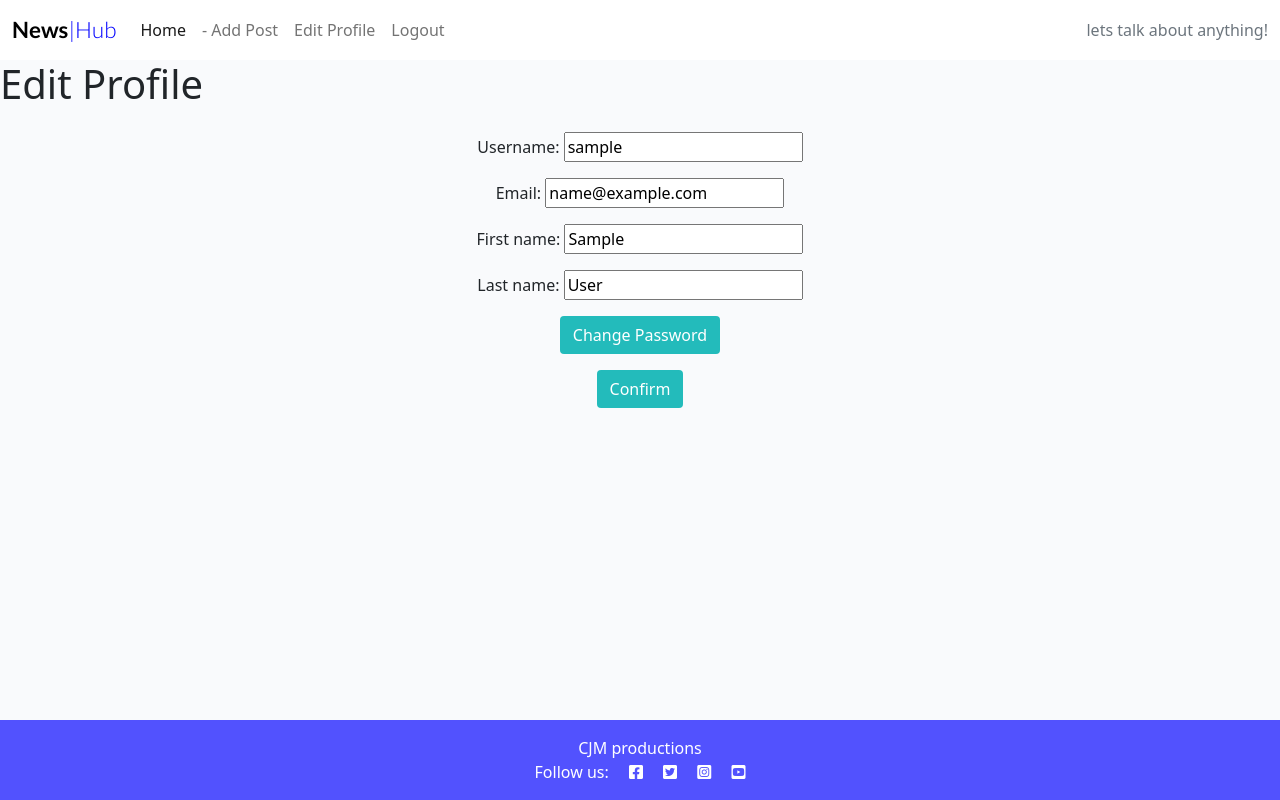
After one commit to Chrisloufa/News_Hub, a Django app: page /edit_profile/ in a window 1280 px wide. The commit adds this page. Run offline with Django 3.2, Linux system fonts and the light colour scheme; the visitor is signed in with stand-in values (Sample User, id 1).

Commit message:
create views for editing profil and password change

```diff
--- a/blog/forms.py
+++ b/blog/forms.py
@@ -1,4 +1,5 @@
-from .models import Comment, Post
+from .models import Comment, Post, User
+from django.contrib.auth.forms import UserChangeForm, PasswordChangeForm
 from django import forms
 
 
@@ -23,3 +24,32 @@ class PostForm (forms.ModelForm):
                 attrs={'class': 'form-control', 'value': '',
                        'id': 'user', 'type': 'hidden'}),
         }
+
+class EditProfileForm(UserChangeForm):
+    password = None
+    username = forms.CharField(max_length=100)
+    email = forms.CharField(max_length=100)
+    first_name = forms.CharField(max_length=100)
+    last_name = forms.CharField(max_length=100)
+
+    class Meta:
+        model = User
+        fields = ["username", "email", "first_name", "last_name"]
+        widgets = {
+            "username": forms.TextInput(attrs={"class": "form-control"}),
+            "email": forms.TextInput(attrs={"class": "form-control"}),
+            "first_name": forms.TextInput(attrs={"class": "form-control"}),
+            "last_name": forms.TextInput(attrs={"class": "form-control"}),
+        }
+
+class PasswordChangingForm(PasswordChangeForm):
+    old_password = forms.CharField(
+        max_length=100, label="Old Password", widget=forms.PasswordInput())
+    new_password1 = forms.CharField(
+        max_length=100, label="New Password", widget=forms.PasswordInput())
+    new_password2 = forms.CharField(
+        max_length=100, label="Confirm Password", widget=forms.PasswordInput())
+
+    class Meta:
+        model = User
+        fields = ["old_password", "new_password1", "new_password2"]
--- a/blog/urls.py
+++ b/blog/urls.py
@@ -1,14 +1,15 @@
 from django.urls import path
 from . import views
 from .views import AddPost, UpdatePostView, DeletePostView
-from .views import DeleteComment, UpdateComment
+from .views import DeleteComment, UpdateComment, UserEditView, \
+     PasswordsChangeView
 
 urlpatterns = [
     path("", views.PostList.as_view(), name="home"),
     path('<slug:slug>', views.PostDetail.as_view(), name='post_detail'),
     path('like/<slug:slug>', views.PostLike.as_view(), name='post_like'),
-    path('delete_comment/<slug:slug>/<int:pk>/',
-         views.CommentDeleteView.as_view(), name='delete_comment'),
+    path('edit_profile/', UserEditView.as_view(), name='edit_profile'),
+    path('password/', PasswordsChangeView.as_view(), name='change_password'),
     path('add/', AddPost.as_view(), name='add_post'),
     path('edit/<slug:slug>/', UpdatePostView.as_view(), name='update_post'),
     path('<slug:slug>/delete/', DeletePostView.as_view(), name='delete'),
--- a/blog/views.py
+++ b/blog/views.py
@@ -1,11 +1,13 @@
 from django.shortcuts import render, get_object_or_404, reverse
 from django.views import generic, View
 from django.http import HttpResponseRedirect
+from django.contrib.auth.forms import UserChangeForm, PasswordChangeForm
 from django.views.generic import CreateView, UpdateView, DeleteView
+from django.contrib.auth.views import PasswordChangeView
 from django.contrib import messages
 from django.urls import reverse_lazy
 from .models import Post, Comment
-from .forms import CommentForm, PostForm
+from .forms import CommentForm, PostForm, EditProfileForm, PasswordChangingForm
 
 
 class PostList(generic.ListView):
@@ -82,26 +84,12 @@ class PostLike(View):
         return HttpResponseRedirect(reverse('post_detail', args=[slug]))
 
 
-class CommentDeleteView(View):
+class AddPost(CreateView):
+    model = Post
+    form_class = PostForm
+    template_name = 'add.html'
+    success_url = reverse_lazy('home')
 
-    def get(self, request, *args, slug, pk):
-        comments = get_object_or_404(Comment, pk=pk)
-
-        if (comments.author.id == request.user.id):
-            comments.delete()
-            comments.save()
-        else:
-            messages.warning(request, 'The comment could not be deleted.')
-
-        return HttpResponseRedirect(reverse('post_detail', args=[slug]))
-
-
-
-class AddPost(CreateView):
-        model = Post
-        form_class = PostForm
-        template_name = 'add.html'
-        success_url = reverse_lazy('home')
 
 class UpdatePostView(UpdateView):
     model = Post
@@ -134,3 +122,23 @@ class UpdateComment(UpdateView):
 
     def get_success_url(self):
         return reverse('post_detail', args=[self.object.post.slug])
+
+
+class UserEditView(UpdateView):
+    form_class = EditProfileForm
+    template_name = 'editprofile.html'
+    success_url = reverse_lazy('home')
+
+    def get_object(self):
+        return self.request.user
+
+
+class PasswordsChangeView(PasswordChangeView):
+    model = Post
+    template_name = 'change_password.html'
+    form_class = PasswordChangingForm
+    success_url = reverse_lazy('password_success')
+
+
+def password_success(request):
+    return render(request, 'successpassword.html', {})
--- a/newshub/settings.py
+++ b/newshub/settings.py
@@ -28,7 +28,7 @@ TEMPLATES_DIR = os.path.join(BASE_DIR, 'templates')
 SECRET_KEY = os.environ.get('SECRET_KEY')
 
 # SECURITY WARNING: don't run with debug turned on in production!
-DEBUG = False
+DEBUG = True
 X_FRAME_OPTIONS = 'SAMEORIGIN'
 
 ALLOWED_HOSTS = ['newshubcjm.herokuapp.com', 'localhost']
--- a/templates/base.html
+++ b/templates/base.html
@@ -10,7 +10,7 @@
     <link href="https://fonts.googleapis.com/css2?family=Playfair+Display&display=swap" rel="stylesheet">
     <link href="https://fonts.googleapis.com/css2?family=Lato:wght@300;700&display=swap" rel="stylesheet">
     <link rel="stylesheet" href="https://cdnjs.cloudflare.com/ajax/libs/font-awesome/5.15.3/css/all.min.css">
-    <meta name="viewport" content="width=device-width, initial-scale=1" />
+    <meta name="viewport" content="width=device-width, initial-scale=1">
     <link href="https://cdn.jsdelivr.net/npm/bootstrap@5.0.1/dist/css/bootstrap.min.css" rel="stylesheet"
         integrity="sha384-+0n0xVW2eSR5OomGNYDnhzAbDsOXxcvSN1TPprVMTNDbiYZCxYbOOl7+AMvyTG2x" crossorigin="anonymous">
     <script src="https://cdn.jsdelivr.net/npm/bootstrap@5.0.1/dist/js/bootstrap.bundle.min.js"
@@ -44,6 +44,9 @@
                     </li>
                     {% endif %}
                     <li class="nav-item">
+                        <a class="nav-link" href="{% url 'edit_profile' %}">Edit Profile</a>
+                    </li>
+                    <li class="nav-item">
                         <a class="nav-link" href="{% url 'account_logout' %}">Logout</a>
                     </li>
                     {% else %}
@@ -73,14 +76,14 @@
     <footer class="footer mt-auto py-3 dark-bg">
         <p class="m-0 text-center text-white">CJM productions</p>
         <p class="m-0 text-center text-white">Follow us:
-            <a href="https://www.facebook.com/" target="blank" rel="noopener"
-             aria-label="Visit my Facebook page"><i class="fab fa-facebook-square ms-3 text-white"></i></a>
-             <a href="https://www.twitter.com/" target="blank" rel="noopener"
-             aria-label="Visit my Twitter page"><i class="fab fa-twitter-square ms-3 text-white"></i></a>
-             <a href="https://www.instagram.com/" target="blank" rel="noopener"
-             aria-label="Visit my Instagram page"><i class="fab fa-instagram-square ms-3 text-white"></i></a>
-             <a href="https://www.youtube.com/" target="blank" rel="noopener"
-             aria-label="Visit my Youtube page"><i class="fab fa-youtube-square ms-3 text-white"></i></a>
+            <a href="https://www.facebook.com/" target="blank" rel="noopener" aria-label="Visit my Facebook page"><i
+                    class="fab fa-facebook-square ms-3 text-white"></i></a>
+            <a href="https://www.twitter.com/" target="blank" rel="noopener" aria-label="Visit my Twitter page"><i
+                    class="fab fa-twitter-square ms-3 text-white"></i></a>
+            <a href="https://www.instagram.com/" target="blank" rel="noopener" aria-label="Visit my Instagram page"><i
+                    class="fab fa-instagram-square ms-3 text-white"></i></a>
+            <a href="https://www.youtube.com/" target="blank" rel="noopener" aria-label="Visit my Youtube page"><i
+                    class="fab fa-youtube-square ms-3 text-white"></i></a>
     </footer>
 </body>
 
--- /dev/null
+++ b/templates/editprofile.html
@@ -0,0 +1,29 @@
+{% extends "base.html" %}
+
+{% block content %}
+<div class="tittle">
+    <h1>Edit Profile</h1>
+</div>
+
+<div class="row">
+    <div class="col-md-8 mt-3 offset-md-2">
+        <form class="signup text-center" id="signup_form" method="post" action="{% url 'edit_profile' %}">
+            {% csrf_token %}
+            {{ form.as_p }}
+            <div class="mt-3">
+                <button onclick="location.href='{% url 'change_password' %}'" class="btn btn-signup" type="button"
+                    id="button">
+                    Change Password
+                </button>
+            </div>
+            <div class="mt-3">
+                <button class="btn btn-signup" id="button" type="submit">
+                    Confirm
+                </button>
+            </div>
+        </form>
+    </div>
+
+</div>
+
+{% endblock %}
--- a/templates/index.html
+++ b/templates/index.html
@@ -15,9 +15,9 @@
                             <div class="image-container">
                                 {% if "placeholder" in post.featured_image.url %}
                                 <img class="card-img-top"
-                                    src="https://neilpatel.com/wp-content/uploads/2017/02/blogging.jpg">
+                                    src="https://neilpatel.com/wp-content/uploads/2017/02/blogging.jpg" alt="blogging">
                                 {% else %}
-                                <img class="card-img-top" src=" {{ post.featured_image.url }}">
+                                <img class="card-img-top" src=" {{ post.featured_image.url }}" alt="featured-image">
                                 {% endif %}
                                 <div class="image-flash">
                                     <p class="author">Author: {{ post.author }}</p>
```
Also changed, not shown: templates/change_password.html (added, +20 -0 lines), templates/post_detail.html (+7 -5 lines), README.md.
